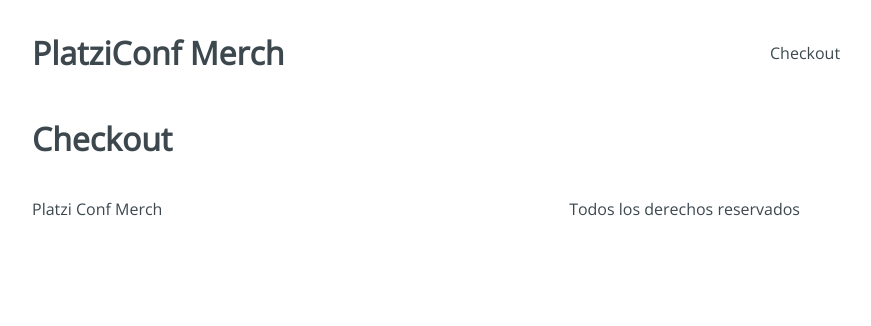
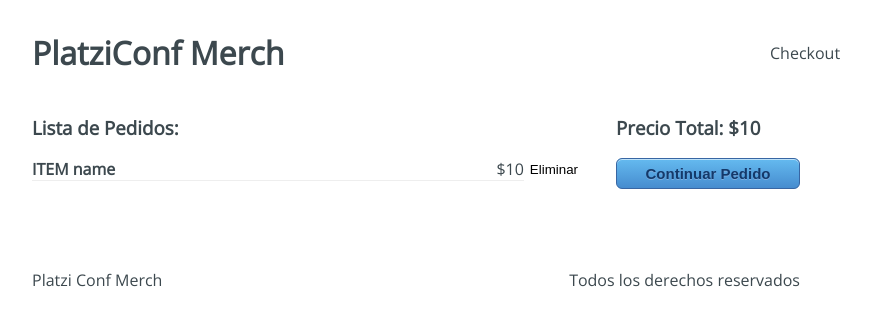
Before and after one commit to mrodas121/platzi-conf-merch, a React app: page /checkout in a window 1280 px wide. Shown: the top 326 px of the page, without its empty margins (224-1095 px from the left). Built offline with nearby package versions, Linux system fonts and the light colour scheme.

Commit message:
pantalla de checkout

```diff
--- a/src/containers/Checkout.jsx
+++ b/src/containers/Checkout.jsx
@@ -1,8 +1,24 @@
 import React from "react";
+import "../styles/components/Checkout.css";
 
 const Checkout = () =>{
     return(
-        <h1>Checkout</h1>
+        <div className="Checkout">
+            <div className="Checkout-content">
+                <h3>Lista de Pedidos:</h3>
+                <div className="Checkout-item">
+                    <div className="Checkout-element">
+                        <h4>ITEM name</h4>
+                        <span>$10</span>
+                    </div>
+                    <button type="button">Eliminar</button>
+                </div>
+            </div>
+            <div className="Checkout-sidebar">
+                <h3>Precio Total: $10</h3>
+                <button type="button">Continuar Pedido</button>
+            </div>
+        </div>
     );
 }
 
```
